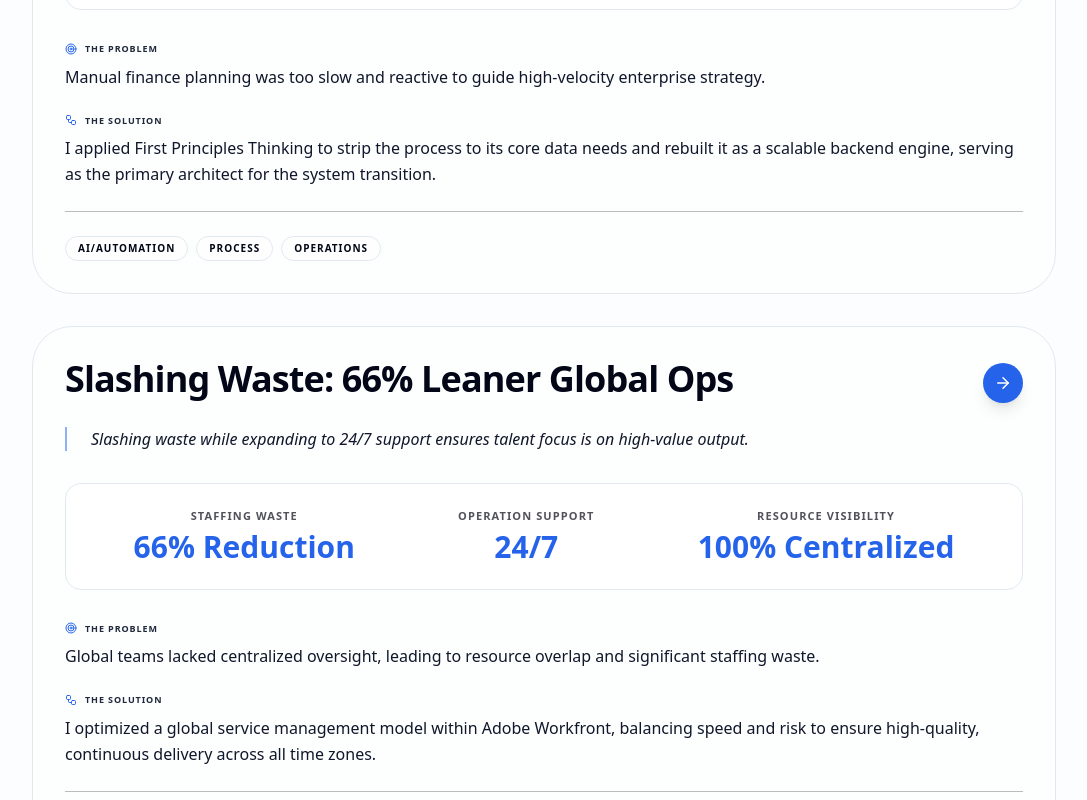
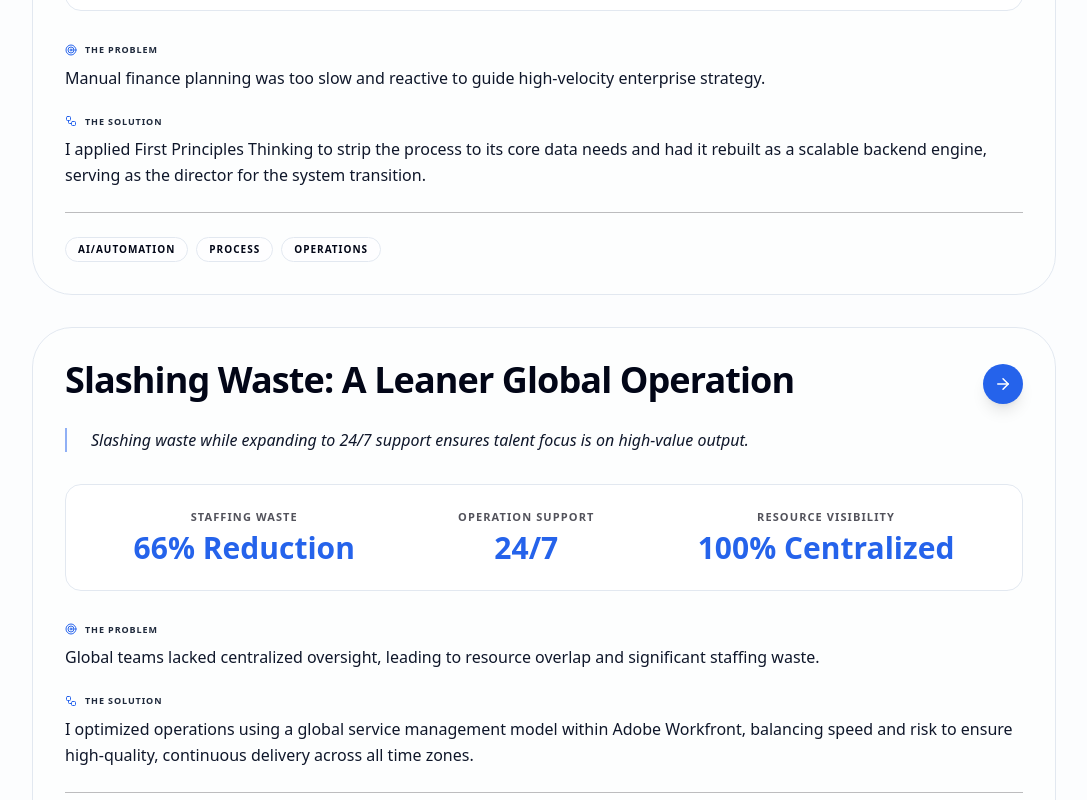
Before and after one commit to leblancns07/portfolio, a React (Vite) app: page / in a window 1280 px wide. Shown: the part 2620-3420 px from the top of the page, without its empty margins (96-1183 px from the left). Built offline with nearby package versions, Linux system fonts and the light colour scheme.

Commit message:
feat: Add initial portfolio website structure, core components, and data definitions.

```diff
--- a/src/App.jsx
+++ b/src/App.jsx
@@ -1,4 +1,4 @@
-import React, { useState, useEffect } from 'react';
+import { useState, useEffect } from 'react';
 import Navigation from './components/Navigation';
 import Hero from './components/Hero';
 import Stats from './components/Stats';
--- a/src/components/CaseStudyModal.jsx
+++ b/src/components/CaseStudyModal.jsx
@@ -1,4 +1,3 @@
-import React from 'react';
 import { X, BarChart3, Award, Workflow } from 'lucide-react';
 
 const CaseStudyModal = ({ t, selectedCaseStudy, setSelectedCaseStudy }) => {
--- a/src/components/Foundations.jsx
+++ b/src/components/Foundations.jsx
@@ -1,9 +1,9 @@
-import React from 'react';
+import { cloneElement } from 'react';
 import { Layers, Briefcase, BookOpen, ShieldCheck, Award, Globe } from 'lucide-react';
 
 const renderIcon = (icon, size = 20) => {
   if (!icon) return null;
-  return React.cloneElement(icon, { size });
+  return cloneElement(icon, { size });
 };
 
 const Foundations = ({ t, skillGroups, resumeData }) => {
--- a/src/components/Impacts.jsx
+++ b/src/components/Impacts.jsx
@@ -1,4 +1,4 @@
-import React, { useState, useMemo, useEffect, useRef } from 'react';
+import { useState, useMemo, useEffect, useRef } from 'react';
 import { ChevronLeft, ChevronRight, ArrowRight, Target, Workflow } from 'lucide-react';
 import { caseStudies } from '../data/portfolio.jsx';
 import CaseStudyModal from './CaseStudyModal';
@@ -50,7 +50,7 @@ const Impacts = ({ t, SHOW_CASE_STUDIES }) => {
 
                 <div ref={filterScrollRef} onScroll={checkScroll} className="flex flex-nowrap gap-2 overflow-x-auto scrollbar-hide w-full max-w-full scroll-smooth">
                   {["All", "Leadership", "Product", "UX/Design", "MarTech", "AI/Automation", "MarComm", "Process", "Operations"].map(f => (
-                    <button key={f} onClick={() => { setActiveFilter(f); setTimeout(checkScroll, 50); }} className={`px-4 py-2 rounded-lg text-[10px] font-bold tracking-tight transition-all active:scale-95 whitespace-nowrap ${activeFilter === f ? t.tabActive : t.tabInactive}`}>{f}</button>
+                    <button key={f} onClick={() => { setActiveFilter(f); setTimeout(checkScroll, 50); }} className={`px-4 py-2 rounded-lg text-xs font-bold tracking-tight transition-all active:scale-95 whitespace-nowrap ${activeFilter === f ? t.tabActive : t.tabInactive}`}>{f}</button>
                   ))}
                 </div>
 
--- a/src/components/Journey.jsx
+++ b/src/components/Journey.jsx
@@ -1,4 +1,4 @@
-import React from 'react';
+import { cloneElement } from 'react';
 import { ArrowRight } from 'lucide-react';
 
 const Journey = ({ t, isDarkMode, journeyPoints, activeJourneyStep, setActiveJourneyStep }) => {
@@ -56,7 +56,7 @@ const Journey = ({ t, isDarkMode, journeyPoints, activeJourneyStep, setActiveJou
               <div className="relative flex flex-col items-center text-center">
                   <div className="flex items-center justify-center gap-5 md:gap-8 w-full">
                       <div className={`w-14 h-14 md:w-20 md:h-20 ${t.bg} border ${t.itemBorder} rounded-xl md:rounded-3xl flex items-center justify-center ${t.accentText} shadow-inner shrink-0 relative group/icon`}>
-                        {React.cloneElement(journeyPoints[activeJourneyStep].icon, { size: isDarkMode ? 28 : 34 })}
+                        {cloneElement(journeyPoints[activeJourneyStep].icon, { size: isDarkMode ? 28 : 34 })}
                       </div>
                       <h3 className={`text-2xl md:text-5xl font-bold ${t.heading} tracking-tight leading-tight`}>
                         {journeyPoints[activeJourneyStep].title}
--- a/src/data/portfolio.jsx
+++ b/src/data/portfolio.jsx
@@ -56,16 +56,18 @@ export const caseStudies = [
       how: "I architected an automated delivery pipeline using automation-driven triggers to eliminate manual intervention and directed the technical logic for autonomous decision-making across teams.",
       whyImportant: "200% velocity gains with zero headcount growth allow the business to capture market share before opportunities expire.",
       results: [
-      { metric: "Velocity", outcome: "200% Increase" }
+        { metric: "Velocity", outcome: "200% Increase" },
+        { metric: "Human Overhead", outcome: "0% Growth" },
+        { metric: "Cross-functional Handoffs", outcome: "100% Automated" }
       ]
     },
     {
       id: 2,
-    headline: "500x Insight Scale: AI Data Engine",
+      headline: "Insights at Scale: Automation Data Engine",
       tags: ["AI/Automation", "Process", "Operations"],
       fundamentalQuestion: "What is the one piece of information that actually changes our minds?",
       problemStatement: "Manual finance planning was too slow and reactive to guide high-velocity enterprise strategy.",
-    how: "I applied First Principles Thinking to strip the process to its core data needs and rebuilt it as a scalable backend engine, serving as the primary architect for the system transition.",
+      how: "I applied First Principles Thinking to strip the process to its core data needs and had it rebuilt as a scalable backend engine, serving as the director for the system transition.",
       whyImportant: "500x processing at $0 labor cost turns data into a real-time asset for proactive decisions.",
       results: [
         { metric: "Processing Capacity", outcome: "500x Increase" },
@@ -75,11 +77,11 @@ export const caseStudies = [
     },
     {
       id: 3,
-    headline: "Slashing Waste: 66% Leaner Global Ops",
+      headline: "Slashing Waste: A Leaner Global Operation",
       tags: ["Leadership", "Operations", "MarTech"],
       fundamentalQuestion: "How do we make sure our best people are working on our biggest problems?",
       problemStatement: "Global teams lacked centralized oversight, leading to resource overlap and significant staffing waste.",
-    how: "I optimized a global service management model within Adobe Workfront, balancing speed and risk to ensure high-quality, continuous delivery across all time zones.",
+      how: "I optimized operations using a global service management model within Adobe Workfront, balancing speed and risk to ensure high-quality, continuous delivery across all time zones.",
       whyImportant: "Slashing waste while expanding to 24/7 support ensures talent focus is on high-value output.",
       results: [
         { metric: "Staffing Waste", outcome: "66% Reduction" },
@@ -89,7 +91,7 @@ export const caseStudies = [
     },
     {
       id: 4,
-    headline: "Compliance First: SaaS-to-SaaS Win",
+      headline: "Breaking Down Walls: First Compliant SaaS-to-SaaS",
       tags: ["MarTech", "Operations", "Process"],
       fundamentalQuestion: "Can we make the 'right way' the 'easiest way' by building it into the system?",
       problemStatement: "Manual compliance reviews were a major bottleneck that delayed modern cloud-to-cloud technical integrations.",
@@ -103,21 +105,21 @@ export const caseStudies = [
     },
     {
       id: 5,
-    headline: "Co-Founder: $1B Growth Platform",
+      headline: "Scaling MarComm: $1B Growth Platform",
       tags: ["Leadership", "Product", "MarComm", "MarTech"],
       fundamentalQuestion: "How do we make sure our brand speaks with one voice to every customer?",
       problemStatement: "Disjointed personalization tools led to fragmented customer experiences and missed revenue opportunities.",
-    how: "I co-founded and co-architected 'Catalyst,' a centralized platform that synced personalization logic across all channels, defining the core requirements for massive scale.",
+      how: "I co-founded, co-architected, and designed 'Catalyst,' a centralized platform that synced personalization logic and marketing communication programming across all channels, defining the core requirements for massive scale.",
       whyImportant: "Driving $1B+ in revenue proves enterprise personalization is a core financial engine.",
       results: [
         { metric: "Revenue Growth", outcome: "$1B+" },
-      { metric: "Channel Consistency", outcome: "100%" },
-      { metric: "Platform Uptime", outcome: "100%" }
+        { metric: "Content Multiplier", outcome: "1:10" },
+        { metric: "Speed to Market", outcome: "99.7% Improvement" }
       ]
     },
     {
       id: 6,
-    headline: "Unlocked $146M via Data Roadmaps",
+      headline: "Data-Driven Decisions: Unlocking The Roadmap",
       tags: ["Product", "Operations", "Process"],
       fundamentalQuestion: "How do we know which of our many ideas will actually move the needle?",
       problemStatement: "High-value marketing ideas often failed to launch due to poor prioritization and technical execution gaps.",
@@ -131,35 +133,35 @@ export const caseStudies = [
     },
     {
       id: 7,
-    headline: "78% Faster Marketing Deployments",
+      headline: "Shifting Process: Working Smarter",
       tags: ["MarComm", "Process", "Operations"],
       fundamentalQuestion: "How can we change direction as fast as our customers do?",
       problemStatement: "Rigid, waterfall-style deployment cycles prevented marketing from responding to real-time market shifts.",
-    how: "I transformed the project lifecycle into an agile framework, integrating compliance checks into the sprint cycle to remove traditional roadblocks.",
+      how: "I transformed the project lifecycle from a parallel waterfall process into a parallel agile framework, integrating compliance checks into the sprint cycle to remove traditional roadblocks.",
       whyImportant: "78% faster cycles mean the business can respond to competitors in days rather than months.",
       results: [
-      { metric: "Deployment Speed", outcome: "78% Improvement" },
+        { metric: "Lifecycle Speed", outcome: "78% Improvement" },
         { metric: "Deployment Compliance", outcome: "100%" },
-      { metric: "Lifecycle Agility", outcome: "Enterprise-Scalable" }
+        { metric: "Content Reuse", outcome: "One-to-Many" }
       ]
     },
     {
       id: 8,
-    headline: "Strategy-to-Code: The Eng Bridge",
-    tags: ["Leadership", "Product", "MarTech"],
+      headline: "Strategy-to-Code: The Technology Bridge",
+      tags: ["Leadership", "Product", "MarTech", "Process"],
       fundamentalQuestion: "Are we limited by our tools, or just by how we’ve always used them?",
       problemStatement: "Misalignment between business goals and engineering execution led to technical debt and missed features.",
-    how: "As Product Owner, I served as the 'translator,' architecting the functional requirements for 'Engage' to ensure technical builds matched business strategy.",
+      how: "As Product Owner, I served as the 'translator,' architecting the functional requirements for 'Engage' to ensure technical builds matched business strategy. I established the operational frameworks that standardized personalization, moving it from a localized experiment to a permanent, global business function.",
       whyImportant: "Ensuring 100% alignment ensures dev dollars create immediate marketing value rather than rework.",
       results: [
         { metric: "Business-Tech Alignment", outcome: "100%" },
-      { metric: "Platform Adoption", outcome: "Enterprise-wide" },
+        { metric: "Speed to Market", outcome: "20% Improvement" },
         { metric: "Rework Costs", outcome: "Significantly Reduced" }
       ]
     },
     {
       id: 9,
-    headline: "250+ High-Logic UX Deliveries",
+      headline: "Marketing Delivery: Personalized Campaigns",
       tags: ["MarComm", "UX/Design", "Operations"],
       fundamentalQuestion: "How do we stay human at a scale of millions?",
       problemStatement: "Scaling high-logic personalized campaigns manually was unsustainable and prone to experience errors.",
@@ -168,67 +170,39 @@ export const caseStudies = [
       results: [
         { metric: "Campaigns Delivered", outcome: "250+" },
         { metric: "UX Consistency", outcome: "100%" },
-      { metric: "System Logic", outcome: "High-Scale" }
+        { metric: "Personalization", outcome: "High-Scale" }
       ]
     },
     {
       id: 10,
-    headline: "$700K Gain: Data-Led Efficiency",
+      headline: "Data-Driven: MarComm Efficiency",
       tags: ["MarComm", "MarTech", "Process"],
       fundamentalQuestion: "How do we stop sending noise and start sending value?",
       problemStatement: "Generic marketing communications lacked relevancy, leading to wasted spend and lower engagement.",
       how: "I integrated data-driven relevancy models into the marketing lifecycle, focusing spend on the highest-performing segments to maximize both savings and revenue.",
-    whyImportant: "Six-figure gains through relevancy show that personalization is a profit center, not a cost center.",
+      whyImportant: "$700K gains through relevancy show that personalization is a profit center, not a cost center.",
       results: [
         { metric: "Financial Gain", outcome: "$700K+" },
         { metric: "Comm Relevancy", outcome: "Increased" },
-      { metric: "Lifecycle Efficiency", outcome: "Improved" }
+        { metric: "Lifecycle Efficiency", outcome: "15% Improved" }
       ]
     },
     {
       id: 11,
-    headline: "Scaling Pilots to Core Functions",
-    tags: ["Product", "Process", "Operations"],
-    fundamentalQuestion: "How do we take a single success and make it our standard way of working?",
-    problemStatement: "Successful 'pilot' programs often failed to scale because they lacked a repeatable operational model.",
-    how: "I established the operational frameworks that standardized personalization, moving it from a localized experiment to a permanent, global business function.",
-    whyImportant: "Scaling pilots ensures that innovation actually becomes part of the company's financial DNA.",
+      headline: "The Benefits of Listening To The Customer",
+      tags: ["Leadership", "Product", "UX/Design", "Process", "Operations"],
+      fundamentalQuestion: "Where are we accidentally annoying people while trying to help them?",
+      problemStatement: "A poor user experience in the flagship app was driving high churn and negative brand sentiment.",
+      how: "I directed a data-led redesign, using user analytics to pinpoint where customers were struggling and prioritizing those fixes in the development roadmap. I engineered process improvements using Design Thinking to identify waste and structured data models to track the resulting savings in real-time.",
+      whyImportant: "Moving from 2.0 to 4.5 stars signals brand recovery and lowers acquisition costs, resulting in $30M in call-deflection value.",
       results: [
-      { metric: "Pilot Success Rate", outcome: "High" },
-      { metric: "Core Business Adoption", outcome: "100%" },
-      { metric: "Organizational Scale", outcome: "Enterprise" }
+        { metric: "App Rating", outcome: "4.5 Stars" },
+        { metric: "Utilization", outcome: "15% Improved" },
+        { metric: "Cost Savings", outcome: "$30M" }
       ]
     },
     {
       id: 12,
-    headline: "Rating Surge: 2.0 to 4.5 Stars",
-    tags: ["Leadership", "Product", "UX/Design"],
-    fundamentalQuestion: "Where are we accidentally annoying people while trying to help them?",
-    problemStatement: "A poor user experience in the flagship app was driving high churn and negative brand sentiment.",
-    how: "I directed a data-led redesign, using user analytics to pinpoint where customers were struggling and prioritizing those fixes in the development roadmap.",
-    whyImportant: "Moving from 2.0 to 4.5 stars signals brand recovery and lowers acquisition costs.",
-    results: [
-      { metric: "App Rating", outcome: "4.5 Stars" },
-      { metric: "User Churn", outcome: "Reduced" },
-      { metric: "Sentiment", outcome: "Positive Shift" }
-    ]
-  },
-  {
-    id: 13,
-    headline: "$30M Saved via Design Thinking",
-    tags: ["UX/Design", "Process", "Operations"],
-    fundamentalQuestion: "If we started from scratch today, would we still do it this way?",
-    problemStatement: "Legacy project lifecycle processes were inefficient and consumed millions in unnecessary operational overhead.",
-    how: "I engineered process improvements using Design Thinking to identify waste and structured data models to track the resulting savings in real-time.",
-    whyImportant: "Saving $30M via design thinking proves efficient processes are as valuable as new revenue.",
-    results: [
-      { metric: "Cost Savings", outcome: "$30M" },
-      { metric: "Process Efficiency", outcome: "Scaled" },
-      { metric: "Data Model Accuracy", outcome: "High" }
-    ]
-  },
-  {
-    id: 14,
       headline: "Agent UX: Cutting Handle Times",
       tags: ["UX/Design", "Process", "Operations"],
       fundamentalQuestion: "What is the shortest path between a customer's problem and our solution?",
@@ -242,9 +216,9 @@ export const caseStudies = [
       ]
     },
     {
-    id: 15,
-    headline: "Recovery: 60 Defect Fixes in 90 Days",
-    tags: ["Leadership", "MarComm", "Operations"],
+      id: 13,
+      headline: "Process Recovery: Preventing Defects",
+      tags: ["Leadership", "Operations"],
       fundamentalQuestion: "How do we stop the bleeding so we can start building?",
       problemStatement: "A high rate of technical defects was stalling marketing launches and eroding stakeholder trust.",
       how: "I led a 'stabilization sprint,' prioritizing the most impactful defects and streamlining the engineering workflow to resolve 60 issues in one quarter.",
@@ -256,8 +230,8 @@ export const caseStudies = [
       ]
     },
     {
-    id: 16,
-    headline: "60% DAU Surge via Journey Mapping",
+      id: 14,
+      headline: "Journey Mapping: When Usage Surges",
       tags: ["Product", "MarComm", "UX/Design"],
       fundamentalQuestion: "Why would someone pick us when they have a world of other options?",
       problemStatement: "Low adoption of the mobile digital ecosystem was limiting the brand's influence and growth potential.",
@@ -270,8 +244,8 @@ export const caseStudies = [
       ]
     },
     {
-    id: 17,
-    headline: "57% Faster Market-to-Launch Flow",
+      id: 15,
+      headline: "Speed To Market: Unlocked",
       tags: ["Product", "Process", "Operations"],
       fundamentalQuestion: "How do we get our best ideas into the world before they lose their spark?",
       problemStatement: "7-day production cycles were too slow to compete in a high-velocity digital market.",
```
Also changed, not shown: 3 other files (tests, documents, lock files or other folders). Lines whose indentation alone changed are shown as unchanged.
